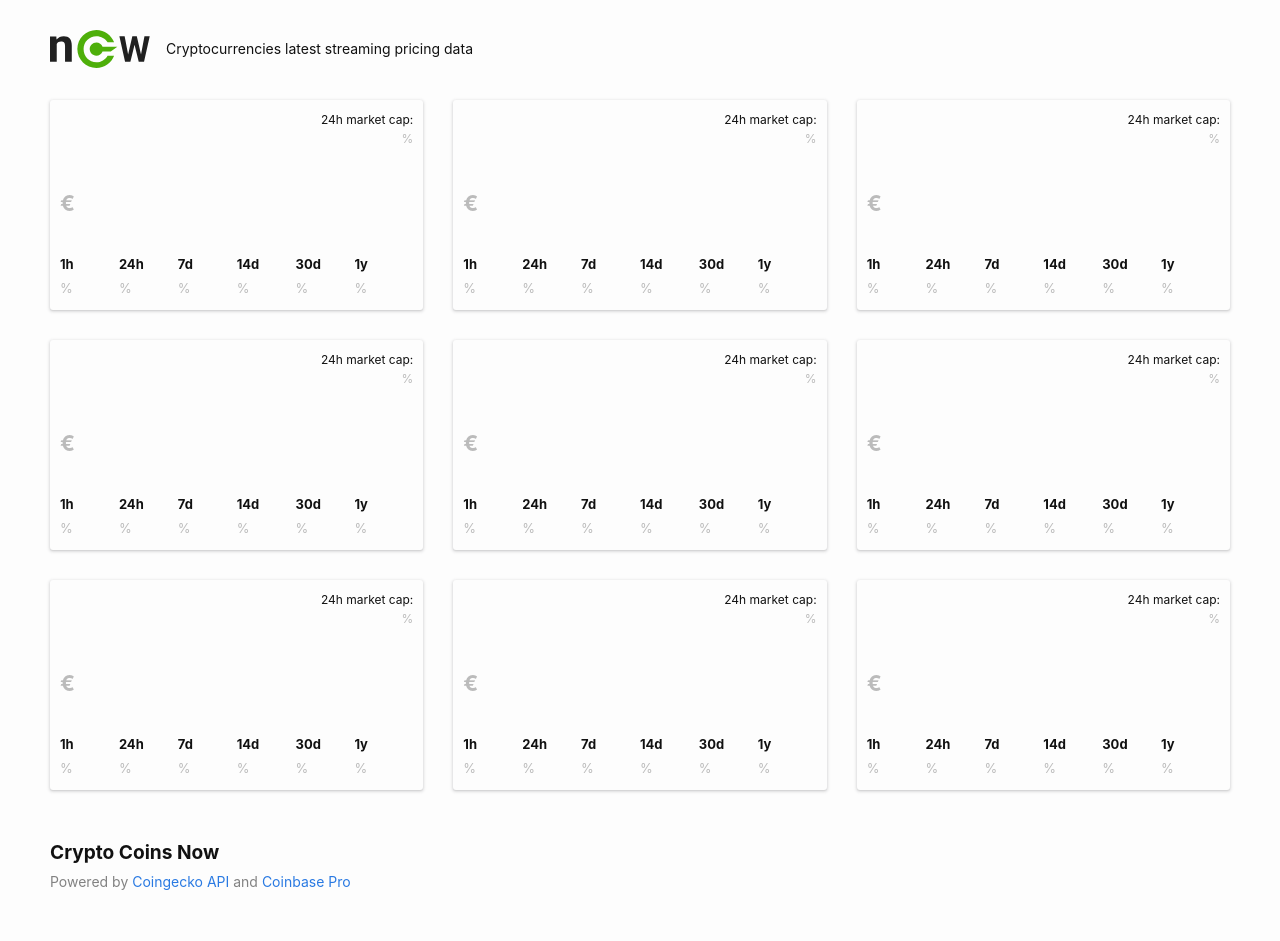
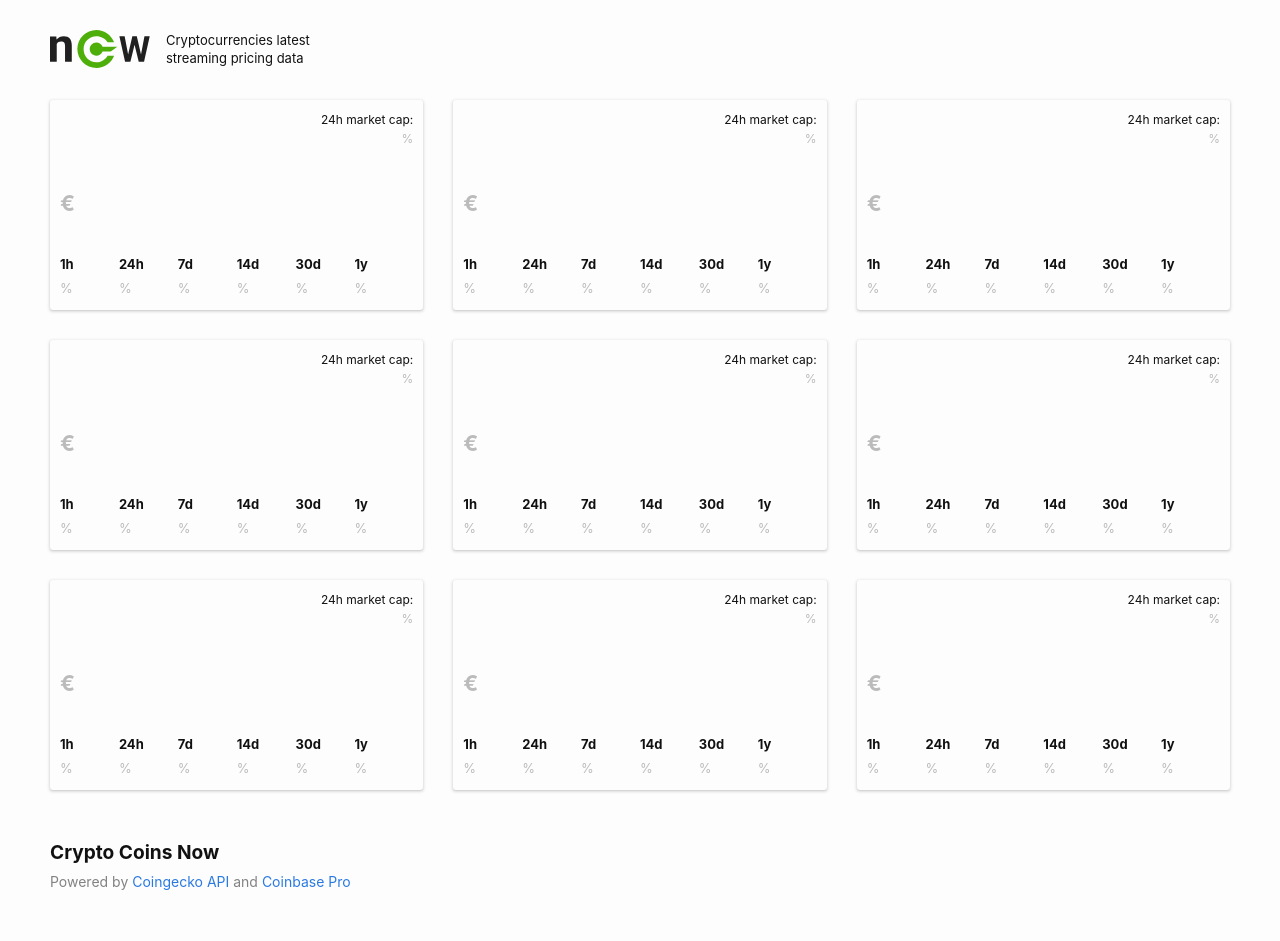
Before and after one commit to fakecoinbase/alexmsantosslashcoins, a Jekyll site: the page built from index.markdown, in a window 1280 px wide. Built offline with Jekyll 4.4.1, drawn with Linux system fonts in a browser that asks for light colours.

Commit message:
description size

```diff
--- a/_sass/minima/_layout.scss
+++ b/_sass/minima/_layout.scss
@@ -34,9 +34,10 @@
 }
 
 p.tagline {
-  font-size: 14px;
+  font-size: 13px;
   line-height: 18px;
   margin: 0 0 0 16px;
+  max-width: 150px;
 }
 
 .site-nav {
```
